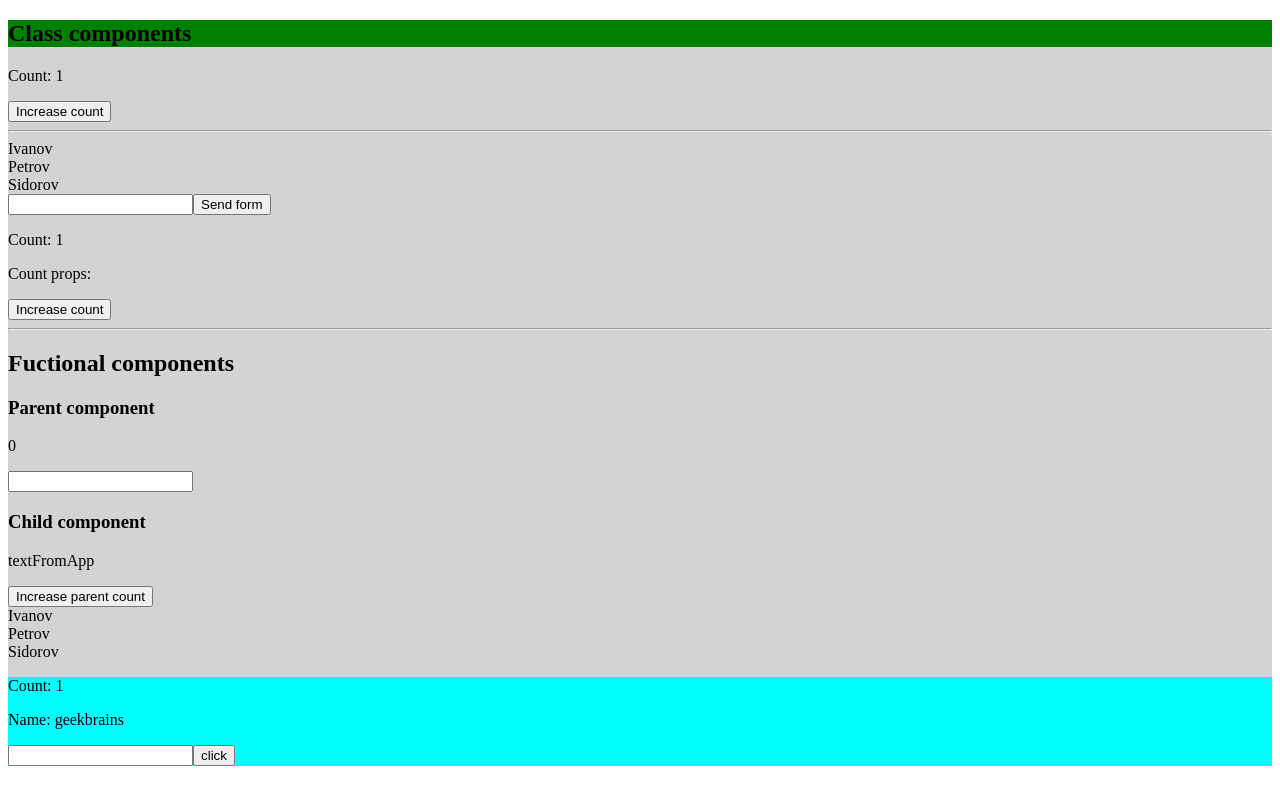
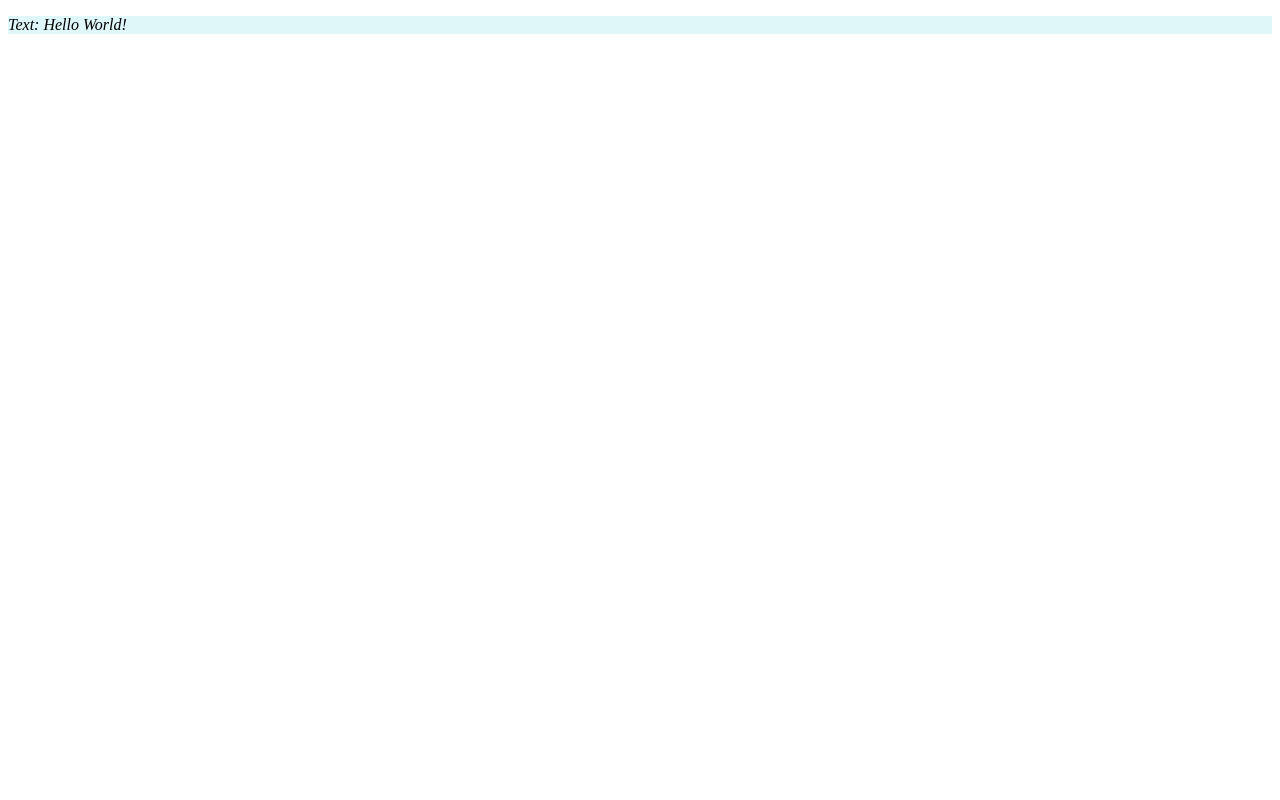
Before and after one commit to velvelve/react_10_22, a React (Create React App) app: page / in a window 1280 px wide. Built offline with nearby package versions, Linux system fonts and the light colour scheme.

Commit message:
выполнил дз

```diff
--- a/src/App.jsx
+++ b/src/App.jsx
@@ -1,23 +1,24 @@
 
-import { Form } from './components/Form/Form';
-import { Form as FormClass } from './class-components/Form';
-import { Count as CountClass } from './class-components/Count';
-import { useState } from 'react';
-import { Count } from './components/Count';
-import { Child } from './components/Child';
+//import { Form } from './components/Form/Form';
+//import { Form as FormClass } from './class-components/Form';
+//import { Count as CountClass } from './class-components/Count';
+//import { useState } from 'react';
+//import { Count } from './components/Count';
+//import { Child } from './components/Child';
+import { Message } from './components/Message/Message';
 
 export const App = () => {
-  const [name, setName] = useState('textFromApp');
-  const [count, setCount] = useState(0);
-  const arr = ['Ivanov', 'Petrov', 'Sidorov'];
+  //const [name, setName] = useState('textFromApp');
+  //const [count, setCount] = useState(0);
+  //const arr = ['Ivanov', 'Petrov', 'Sidorov'];
 
-  const handleChange = (ev) => {
-    setName(ev.target.value)
-  }
+  //const handleChange = (ev) => {
+  //  setName(ev.target.value)
+  //}
 
   return (
-    <div className="App" >
-      <h2 style={{ backgroundColor: 'green' }}>Class components</h2>
+    <div >
+      {/*<h2 style={{ backgroundColor: 'green' }}>Class components</h2>
       <Count count={10} />
       <hr />
       <FormClass />
@@ -33,6 +34,8 @@ export const App = () => {
         return <div key={index}>{item}</div>
       })}
       <Form />
+    */}
+      <Message text={"Hello World!"} />
     </div>
   );
 }
--- /dev/null
+++ b/src/components/Message/Message.jsx
@@ -0,0 +1,7 @@
+import messageStyle from './Message.module.css'
+
+export const Message = ({ text }) => {
+    return <>
+        <p className={messageStyle.message}>Text: {text}</p>
+    </>
+}
--- /dev/null
+++ b/src/components/Message/Message.module.css
@@ -0,0 +1,5 @@
+.message {
+    background-color: #e0f7fa;
+    font-style: italic;
+
+}
```
